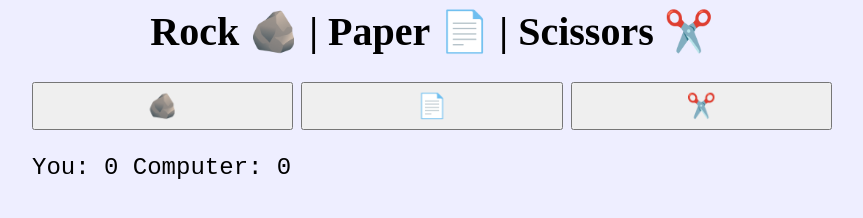
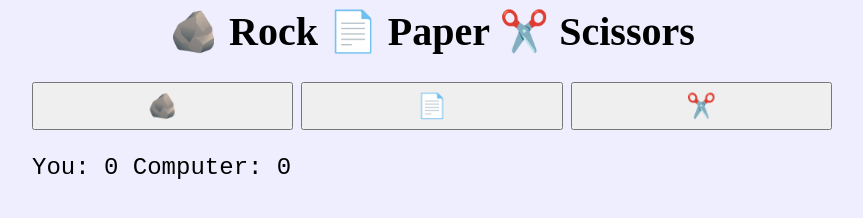
Before and after one commit to zacMartinez/rock_paper_scissors, a plain HTML site: page index.html in a window 1280 px wide. Shown: the whole page, without its empty margins (208-1071 px from the left). Drawn offline with Linux system fonts and the light colour scheme.

Commit message:
Final tweak to style

```diff
--- a/index.html
+++ b/index.html
@@ -7,7 +7,7 @@
         <link rel="stylesheet" href="style.css">
     </head>
     <body>
-        <h1>Rock 🪨 | Paper 📄 | Scissors ✂️</h1>
+        <h1>🪨 Rock 📄 Paper ✂️ Scissors </h1>
         <div class="content">
             <div id="buttons">
                 <button id="rock">🪨</button>
```
